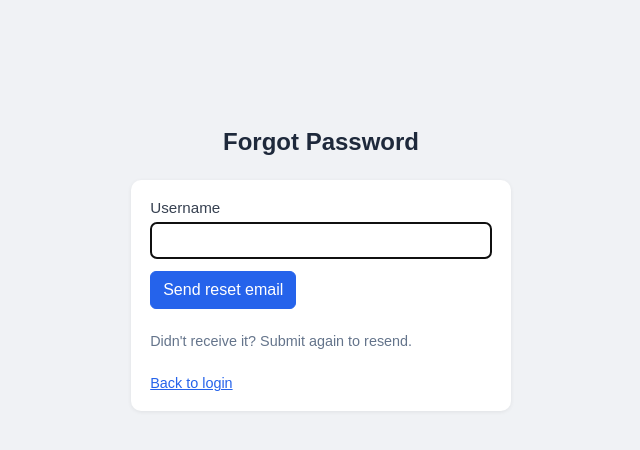
After one commit to BumRummy/Maintenance-Tracker, a Flask app: page /forgot-password in a window 1280 px wide. The commit adds this page. Shown: the top 450 px of the page, without its empty margins (319-959 px from the left). Run offline with Flask 3, Linux system fonts and the light colour scheme; parts of the project's set-up code (start-up, migrations or seed data) failed here and were passed over.

Commit message:
Add email-based password recovery and first-login password change

```diff
--- a/app.py
+++ b/app.py
@@ -4,14 +4,21 @@ import uuid
 from copy import deepcopy
 from datetime import datetime, timezone, timedelta
 from pathlib import Path
+from urllib import error, request as urllib_request
 
 from flask import Flask, flash, redirect, render_template, request, session, url_for
 
 DEFAULT_SETTINGS = {
     "users": [
-        {"username": "admin", "password": "admin123", "role": "admin"},
-        {"username": "maintenance", "password": "changeme", "role": "maintenance"},
-        {"username": "frontdesk", "password": "changeme", "role": "front_desk"},
+        {"username": "admin", "password": "admin123", "role": "admin", "email": "", "force_password_change": False},
+        {
+            "username": "maintenance",
+            "password": "changeme",
+            "role": "maintenance",
+            "email": "",
+            "force_password_change": False,
+        },
+        {"username": "frontdesk", "password": "changeme", "role": "front_desk", "email": "", "force_password_change": False},
     ]
 }
 
@@ -89,6 +96,8 @@ def create_app() -> Flask:
 
     store = Store(os.getenv("CONFIG_PATH", "/data"))
     app.config["STORE"] = store
+    app.config["RESEND_API_KEY"] = os.getenv("RESEND_API_KEY", "")
+    app.config["RESEND_FROM"] = os.getenv("RESEND_FROM", "noreply@bmiMaintenance.com")
 
     @app.template_filter("fmtdate")
     def fmt_date(value):
@@ -108,6 +117,54 @@ def create_app() -> Flask:
             return redirect(url_for("dashboard"))
         return None
 
+    def _normalize_users(settings: dict) -> bool:
+        changed = False
+        for user in settings.get("users", []):
+            if "email" not in user:
+                user["email"] = ""
+                changed = True
+            if "force_password_change" not in user:
+                user["force_password_change"] = False
+                changed = True
+            if "reset_token" not in user:
+                user["reset_token"] = None
+                changed = True
+            if "reset_expires_at" not in user:
+                user["reset_expires_at"] = None
+                changed = True
+        return changed
+
+    def _send_email_via_resend(to_email: str, subject: str, html: str) -> tuple[bool, str]:
+        api_key = app.config["RESEND_API_KEY"]
+        if not api_key:
+            return False, "RESEND_API_KEY is not configured."
+        payload = json.dumps(
+            {
+                "from": app.config["RESEND_FROM"],
+                "to": [to_email],
+                "subject": subject,
+                "html": html,
+            }
+        ).encode("utf-8")
+        req = urllib_request.Request(
+            "https://api.resend.com/emails",
+            data=payload,
+            headers={
+                "Authorization": f"Bearer {api_key}",
+                "Content-Type": "application/json",
+            },
+            method="POST",
+        )
+        try:
+            with urllib_request.urlopen(req, timeout=10) as response:
+                if 200 <= response.status < 300:
+                    return True, ""
+                return False, f"Unexpected email API status: {response.status}"
+        except error.HTTPError as exc:
+            return False, f"Email API rejected request ({exc.code})."
+        except Exception:
+            return False, "Unable to reach email API."
+
     @app.route("/login", methods=["GET", "POST"])
     def login():
         if session.get("user"):
@@ -123,9 +180,104 @@ def create_app() -> Flask:
             if user:
                 session["user"] = user["username"]
                 session["role"] = user["role"]
+                if user.get("force_password_change"):
+                    return redirect(url_for("first_login_password_change"))
                 return redirect(url_for("dashboard"))
             flash("Invalid username or password.", "error")
         return render_template("login.html")
+
+    @app.route("/first-login-password", methods=["GET", "POST"])
+    def first_login_password_change():
+        if not session.get("user"):
+            return redirect(url_for("login"))
+        settings = store.load_settings()
+        if _normalize_users(settings):
+            store.save_settings(settings)
+        user = next((u for u in settings["users"] if u["username"] == session["user"]), None)
+        if not user:
+            session.clear()
+            return redirect(url_for("login"))
+        if request.method == "POST":
+            new_password = request.form.get("new_password", "").strip()
+            confirm_password = request.form.get("confirm_password", "").strip()
+            if len(new_password) < 8:
+                flash("Password must be at least 8 characters.", "error")
+            elif new_password != confirm_password:
+                flash("Passwords do not match.", "error")
+            else:
+                user["password"] = new_password
+                user["force_password_change"] = False
+                store.save_settings(settings)
+                flash("Password updated successfully.", "success")
+                return redirect(url_for("dashboard"))
+        return render_template("first_login_password.html")
+
+    @app.route("/forgot-password", methods=["GET", "POST"])
+    def forgot_password():
+        if request.method == "POST":
+            username = request.form.get("username", "").strip().lower()
+            settings = store.load_settings()
+            if _normalize_users(settings):
+                store.save_settings(settings)
+            user = next((u for u in settings["users"] if u["username"].lower() == username), None)
+            if not user or not user.get("email"):
+                flash("If the account exists, reset instructions were sent.", "success")
+                return redirect(url_for("forgot_password"))
+
+            token = uuid.uuid4().hex
+            expires_at = (datetime.now(timezone.utc) + timedelta(minutes=30)).isoformat()
+            user["reset_token"] = token
+            user["reset_expires_at"] = expires_at
+            store.save_settings(settings)
+            reset_link = url_for("reset_password", token=token, _external=True)
+            ok, error_text = _send_email_via_resend(
+                user["email"],
+                "Reset your BMI Maintenance password",
+                (
+                    f"<p>Hello {user['username']},</p>"
+                    f"<p>Use this link to reset your password (valid for 30 minutes):</p>"
+                    f"<p><a href='{reset_link}'>{reset_link}</a></p>"
+                ),
+            )
+            if ok:
+                flash("If the account exists, reset instructions were sent.", "success")
+            else:
+                flash(f"Unable to send reset email right now. {error_text}", "error")
+            return redirect(url_for("forgot_password"))
+        return render_template("forgot_password.html")
+
+    @app.route("/reset-password/<token>", methods=["GET", "POST"])
+    def reset_password(token: str):
+        settings = store.load_settings()
+        if _normalize_users(settings):
+            store.save_settings(settings)
+
+        user = next((u for u in settings["users"] if u.get("reset_token") == token), None)
+        now = datetime.now(timezone.utc)
+        if not user:
+            flash("This password reset link is invalid.", "error")
+            return redirect(url_for("login"))
+        expires_at = user.get("reset_expires_at")
+        if not expires_at or datetime.fromisoformat(expires_at) < now:
+            flash("This password reset link has expired.", "error")
+            return redirect(url_for("forgot_password"))
+
+        if request.method == "POST":
+            new_password = request.form.get("new_password", "").strip()
+            confirm_password = request.form.get("confirm_password", "").strip()
+            if len(new_password) < 8:
+                flash("Password must be at least 8 characters.", "error")
+            elif new_password != confirm_password:
+                flash("Passwords do not match.", "error")
+            else:
+                user["password"] = new_password
+                user["force_password_change"] = False
+                user["reset_token"] = None
+                user["reset_expires_at"] = None
+                store.save_settings(settings)
+                flash("Password has been reset. Please sign in.", "success")
+                return redirect(url_for("login"))
+        return render_template("reset_password.html")
 
     @app.post("/logout")
     def logout():
@@ -226,6 +378,8 @@ def create_app() -> Flask:
         if guard:
             return guard
         settings = store.load_settings()
+        if _normalize_users(settings):
+            store.save_settings(settings)
 
         if request.method == "POST":
             action = request.form.get("action")
@@ -233,13 +387,24 @@ def create_app() -> Flask:
             if action == "add_user":
                 username = request.form.get("username", "").strip().lower()
                 password = request.form.get("password", "").strip()
+                email = request.form.get("email", "").strip().lower()
                 role = request.form.get("role", "").strip()
-                if not username or not password or role not in ("maintenance", "front_desk"):
-                    flash("Username, password, and valid role are required.", "error")
+                if not username or not password or not email or role not in ("maintenance", "front_desk"):
+                    flash("Username, email, password, and valid role are required.", "error")
                 elif any(u["username"].lower() == username for u in settings["users"]):
                     flash("Username already exists.", "error")
                 else:
-                    settings["users"].append({"username": username, "password": password, "role": role})
+                    settings["users"].append(
+                        {
+                            "username": username,
+                            "email": email,
+                            "password": password,
+                            "role": role,
+                            "force_password_change": True,
+                            "reset_token": None,
+                            "reset_expires_at": None,
+                        }
+                    )
                     store.save_settings(settings)
                     flash(f"User '{username}' added.", "success")
                 return redirect(url_for("admin"))
--- a/docker-compose.yml
+++ b/docker-compose.yml
@@ -12,6 +12,8 @@ services:
       ADMIN_PASSWORD: ${ADMIN_PASSWORD:-admin123}
       SECRET_KEY: ${SECRET_KEY:-change-me}
       CONFIG_PATH: ${CONFIG_PATH:-/config}
+      RESEND_API_KEY: ${RESEND_API_KEY:-}
+      RESEND_FROM: ${RESEND_FROM:-noreply@bmiMaintenance.com}
       PUID: ${PUID:-1000}
       PGID: ${PGID:-1000}
     volumes:
--- a/templates/admin.html
+++ b/templates/admin.html
@@ -9,6 +9,7 @@
   <form method="post" class="inline-form">
     <input type="hidden" name="action" value="add_user">
     <label>Username <input name="username" required></label>
+    <label>Email <input type="email" name="email" required placeholder="user@example.com"></label>
     <label>Password <input type="password" name="password" required></label>
     <label>Role
       <select name="role">
@@ -25,6 +26,7 @@
     <thead>
       <tr>
         <th>Username</th>
+        <th>Email</th>
         <th>Role</th>
         <th>Change Password</th>
         <th></th>
@@ -34,6 +36,7 @@
       {% for user in users %}
       <tr>
         <td><strong>{{ user.username }}</strong></td>
+        <td>{{ user.email or "—" }}</td>
         <td><span class="role-pill {{ user.role }}">{{ user.role | replace('_', ' ') | title }}</span></td>
         <td>
           <form method="post" class="inline-form">
--- /dev/null
+++ b/templates/forgot_password.html
@@ -0,0 +1,12 @@
+{% extends 'base.html' %}
+{% block content %}
+<div class="login-wrap">
+  <h1>Forgot Password</h1>
+  <form method="post" class="card">
+    <label>Username <input name="username" required autofocus></label>
+    <button type="submit" class="btn-primary">Send reset email</button>
+    <p style="margin-top:.75rem;font-size:.9rem;color:#64748b;">Didn't receive it? Submit again to resend.</p>
+    <a href="{{ url_for('login') }}" style="font-size:.9rem;">Back to login</a>
+  </form>
+</div>
+{% endblock %}
--- a/templates/login.html
+++ b/templates/login.html
@@ -6,6 +6,7 @@
     <label>Username <input name="username" required autofocus></label>
     <label>Password <input type="password" name="password" required></label>
     <button type="submit" class="btn-primary">Sign in</button>
+    <a href="{{ url_for('forgot_password') }}" style="margin-top:.75rem;font-size:.9rem;">Forgot password?</a>
   </form>
 </div>
 {% endblock %}
```
Also changed, not shown: templates/first_login_password.html (added, +12 -0 lines), templates/reset_password.html (added, +11 -0 lines), README.md.
